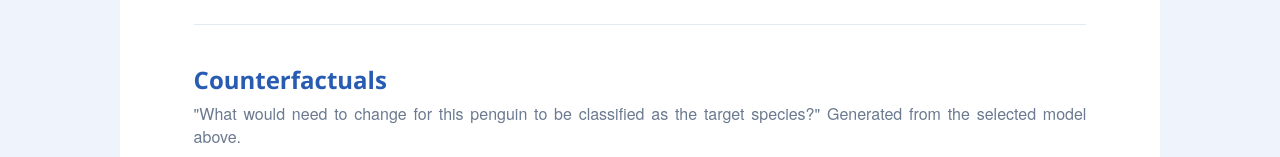
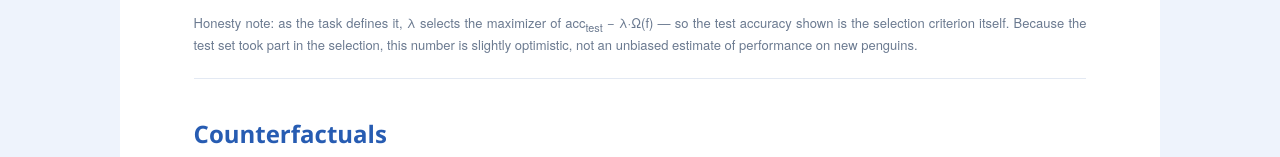
Before and after one commit to ShiroyaJay/HCAI, a Django app: template project2/templates/project2/index.html in a window 1280 px wide. Shown: the part 572-729 px from the top of the page. Run offline with Django 5.2, Linux system fonts and the light colour scheme; the template is opened without the code that fills it, so the values that code supplies are empty.

Commit message:
project2: state the test-leakage and counterfactual-actionability caveats openly

```diff
--- a/project2/templates/project2/index.html
+++ b/project2/templates/project2/index.html
@@ -60,6 +60,13 @@
             <img src="{{ model_plot_url }}"
                  alt="{% if model_type == 'tree' %}Decision tree diagram{% else %}Logistic regression coefficients{% endif %}">
         </div>
+        <p class="p2-note">
+            Honesty note: as the task defines it, &lambda; selects the maximizer of
+            acc<sub>test</sub> &minus; &lambda;&middot;&Omega;(f) — so the test accuracy shown
+            is the selection criterion itself. Because the test set took part in the
+            selection, this number is slightly optimistic, not an unbiased estimate of
+            performance on new penguins.
+        </p>
     </section>
 
     <!-- ===== Region B: counterfactuals ===== -->
```
Also changed, not shown: project2/README.md.
